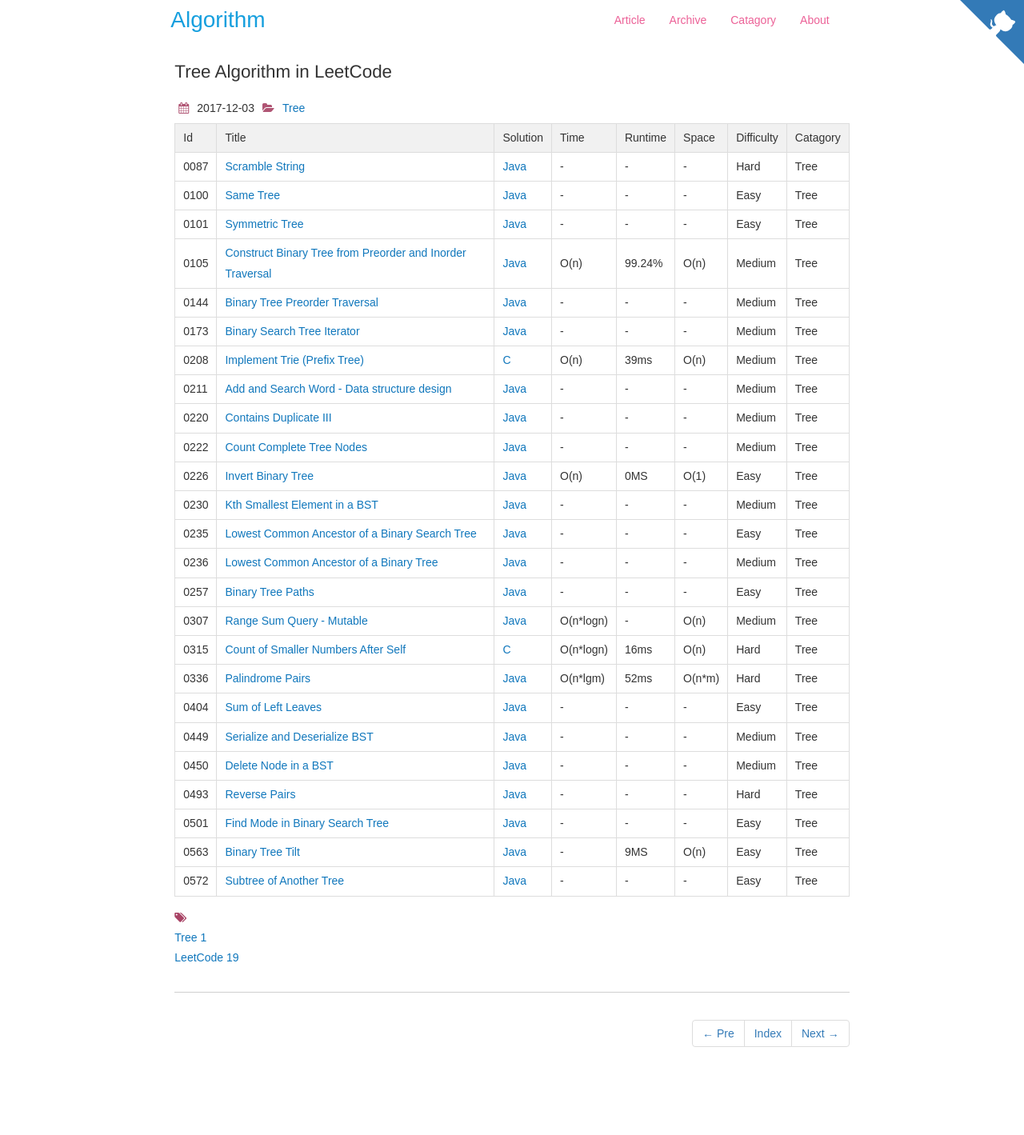
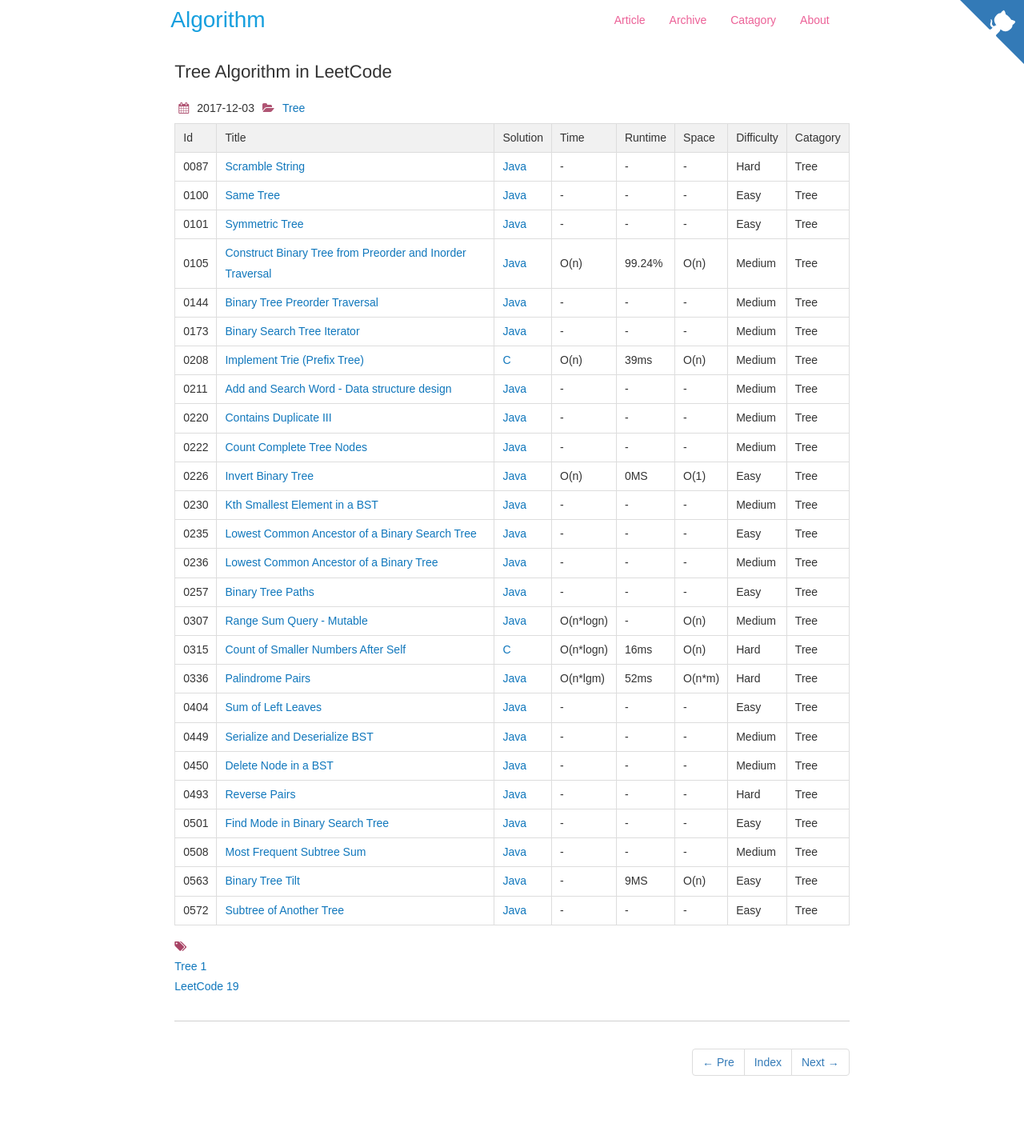
Before and after one commit to dunso/algorithm, a Jekyll site: the page built from docs/_posts/2017-12-03-Tree.md, in a window 1280 px wide. Shown: the whole page at 80% size. Built offline with Jekyll 4.4.1, drawn with Linux system fonts in a browser that asks for light colours; nearby versions of some CDN libraries; before the commit the page ends 1383 px from its top, so only the background shows below that.

Commit message:
Add index of LeetCode0508.java to docs

```diff
--- a/docs/_posts/2017-12-03-Tree.md
+++ b/docs/_posts/2017-12-03-Tree.md
@@ -35,5 +35,6 @@ icon: file-alt
 |0450|[Delete Node in a BST](https://leetcode.com/problems/delete-node-in-a-bst/) | [Java](https://e.srl/leetcode-450/)|-|-|-|Medium|Tree|
 |0493|[Reverse Pairs](https://leetcode.com/problems/reverse-pairs/) | [Java](https://e.srl/leetcode-493/)|-|-|-|Hard|Tree|
 |0501|[Find Mode in Binary Search Tree](https://leetcode.com/problems/find-mode-in-binary-search-tree/) | [Java](https://e.srl/leetcode-501/)|-|-|-|Easy|Tree|
+|0508|[Most Frequent Subtree Sum](https://leetcode.com/problems/most-frequent-subtree-sum/) | [Java](https://e.srl/leetcode-508/)|-|-|-|Medium|Tree|
 |0563|[Binary Tree Tilt](https://leetcode.com/problems/binary-tree-tilt)| [Java](https://e.srl/leetcode-563/)  | - |9MS| O(n)  |  Easy |Tree|
 |0572|[Subtree of Another Tree](https://leetcode.com/problems/subtree-of-another-tree)| [Java](https://e.srl/leetcode-572/)  |-|-|-|  Easy |Tree|
```
